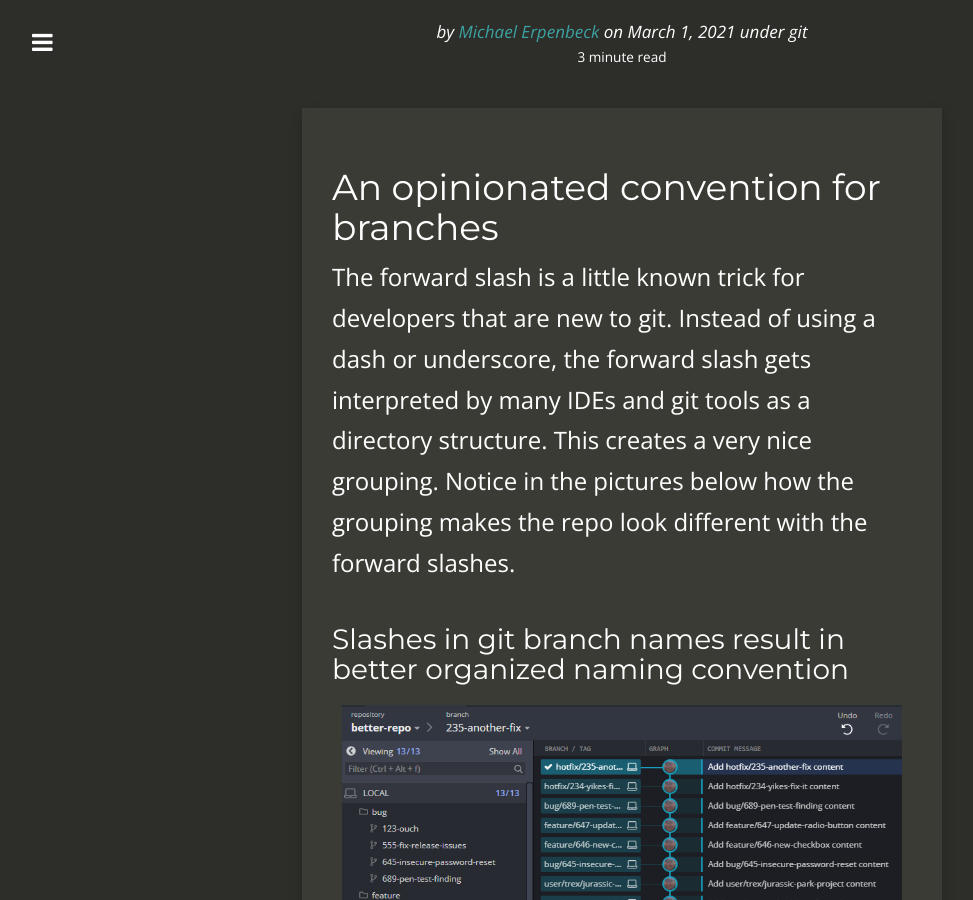
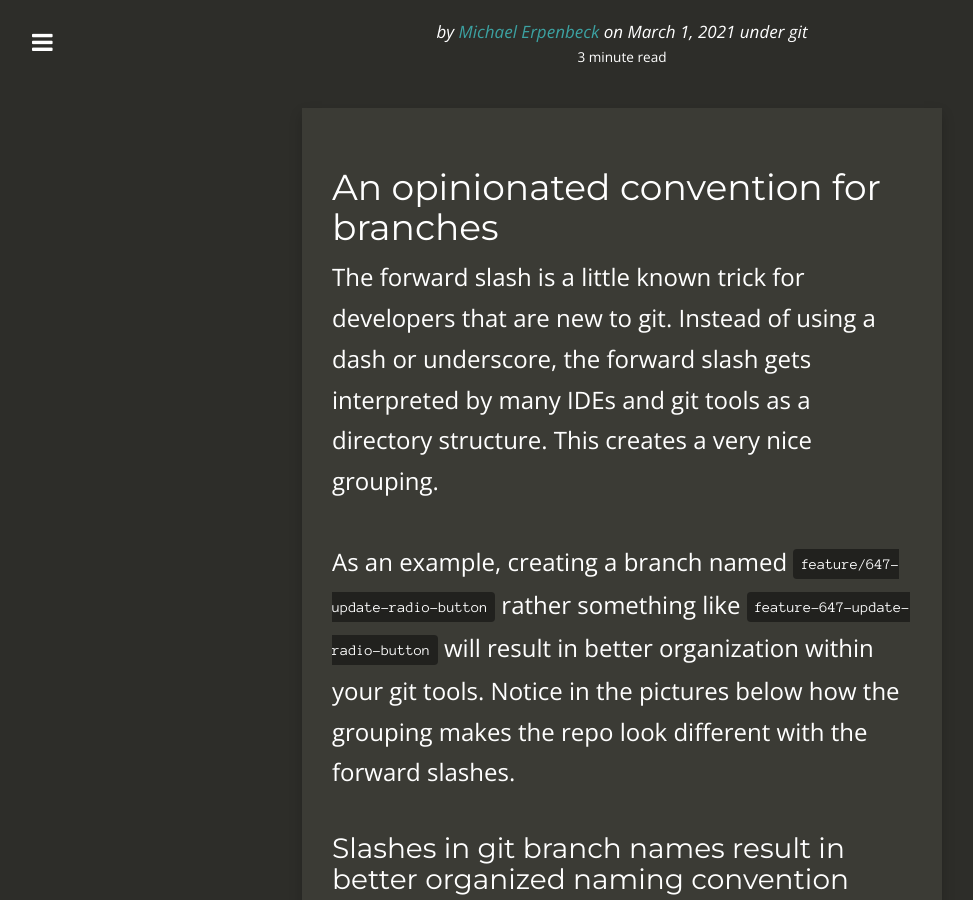
Before and after one commit to GitMje/gitmje.github.io, a Jekyll site: the page built from _posts/2021-03-01-git-naming-conventions.md, in a window 1280 px wide and 900 px high, scrolled down 308 px. Shown: the whole window, without its empty margins (18-991 px from the left). Built offline with Jekyll 4.4.1, drawn with Linux system fonts in a browser that asks for light colours; nearby versions of some CDN libraries.

Commit message:
Add a teaser

```diff
--- a/_posts/2021-03-01-git-naming-conventions.md
+++ b/_posts/2021-03-01-git-naming-conventions.md
@@ -12,7 +12,9 @@ tags:
 
 ## An opinionated convention for branches
 
-The forward slash is a little known trick for developers that are new to git.  Instead of using a dash or underscore, the forward slash gets interpreted by many IDEs and git tools as a directory structure.  This creates a very nice grouping.  Notice in the pictures below how the grouping makes the repo look different with the forward slashes.
+The forward slash is a little known trick for developers that are new to git.  Instead of using a dash or underscore, the forward slash gets interpreted by many IDEs and git tools as a directory structure.  This creates a very nice grouping.
+
+As an example, creating a branch named `feature/647-update-radio-button` rather something like `feature-647-update-radio-button` will result in better organization within your git tools.  Notice in the pictures below how the grouping makes the repo look different with the forward slashes.
 
 ### Slashes in git branch names result in better organized naming convention
 
```
